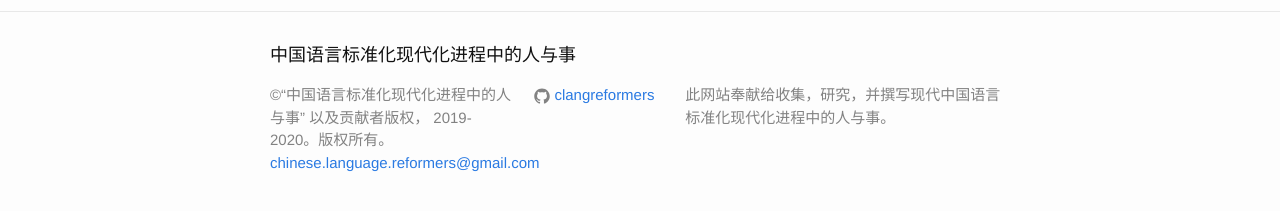
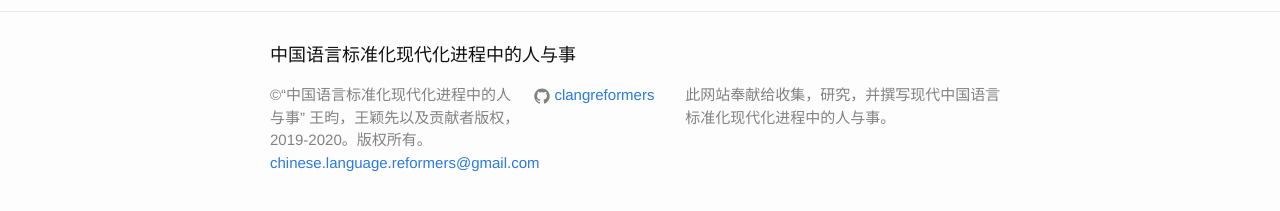
Before and after one commit to clangreformers/clangreformers.github.io, a Jekyll site: the page built from index-cn.html, in a window 1280 px wide. Shown: the part 497-708 px from the top of the page. Built offline with Jekyll 4.4.1, drawn with Linux system fonts in a browser that asks for light colours.

```diff
--- a/_config.yml
+++ b/_config.yml
@@ -36,9 +36,9 @@ sidebar:
   简体中文: mysidebar-cn
   繁體中文: mysidebar-tw
 copyright:
-  English: ©Copyright 2019-2020, Yingxian Wang, Yun Wang & "Case Studies of Chinese Language Reformers" contributors.
-  简体中文: ©“中国语言标准化现代化进程中的人与事” 以及贡献者版权， 2019-2020。版权所有。
-  繁體中文: ©“中國語言標準化現代化進程中的人與事” 以及貢獻者版權， 2019-2020。版權所有。
+  English: ©Copyright 2019-2020 Yun Wang, Yingxian Wang & "Case Studies of Chinese Language Reformers" contributors.
+  简体中文: ©“中国语言标准化现代化进程中的人与事” 王昀，王颖先以及贡献者版权， 2019-2020。版权所有。
+  繁體中文: ©“中國語言標準化現代化進程中的人與事” 王昀，王穎先以及貢獻者版權， 2019-2020。版權所有。
 baseurl: "" # the subpath of your site, e.g. /blog
 url: "" # the base hostname & protocol for your site, e.g. http://clangreformers.github.io
 # twitter_username: jekyllrb
```
Also changed, not shown: 1 other file.
